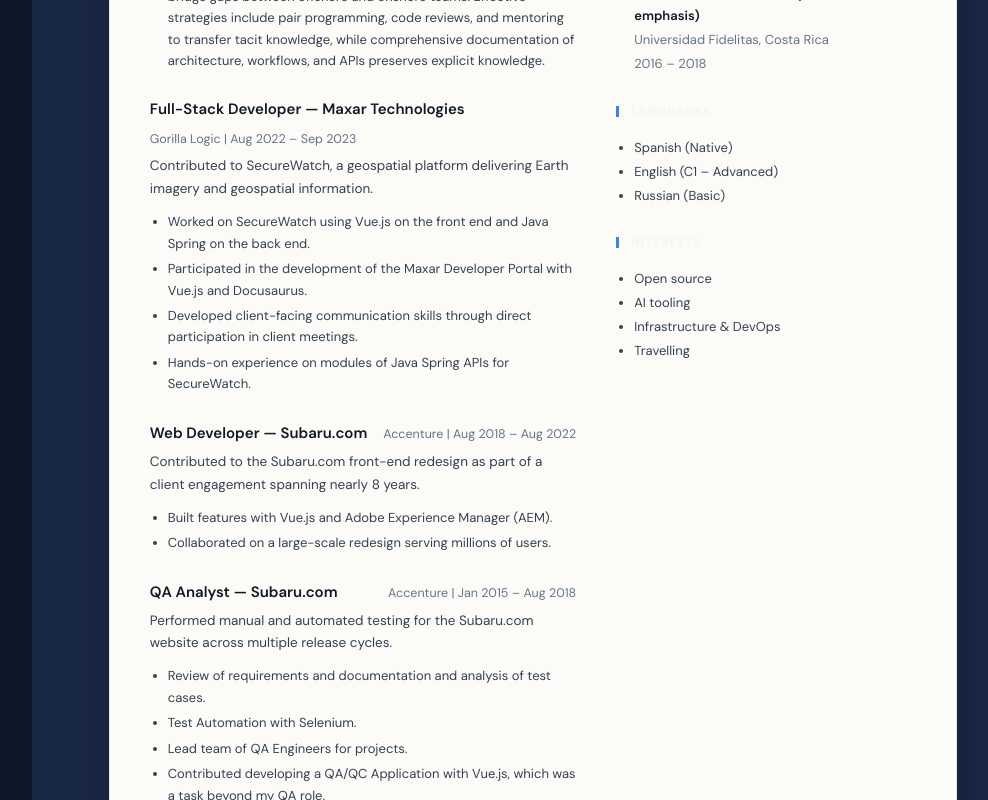
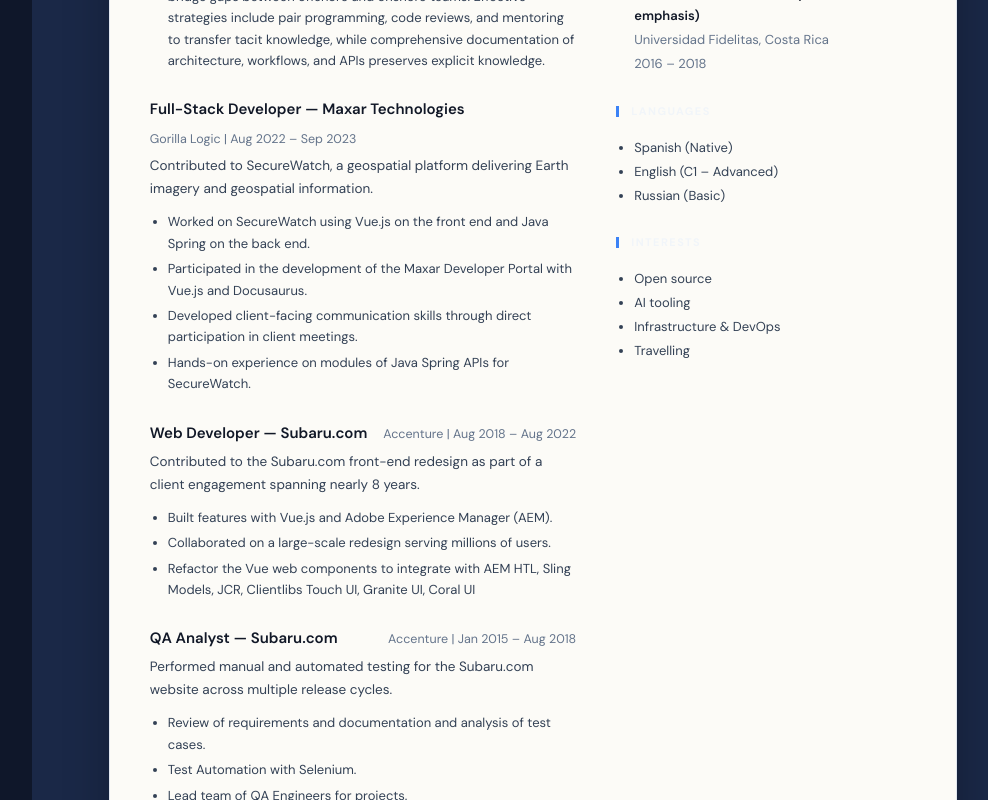
Before and after one commit to rmontero90/portfolio, a React (Vite) app: page / in a window 1280 px wide. Shown: the part 3599-4399 px from the top of the page, without its empty margins (246-1234 px from the left). Built offline with nearby package versions, Linux system fonts and the light colour scheme.

Commit message:
Update ResumeInfo.tsx

```diff
--- a/src/data/ResumeInfo.tsx
+++ b/src/data/ResumeInfo.tsx
@@ -136,7 +136,7 @@
       "Maintained and enhanced an Automotive Enterprise Client's global Account Identity pages on Azure, supporting users across the Americas, Asia, Europe, and the UAE.",
       "Built front-end features with Vanilla JavaScript in a large-scale, multi-region enterprise application.",
       "Implemented Adobe Analytics tagging tailored by region, country, and language.",
-      "Hands-on experience on Python APIs",
+      "Hands-on experience on Python APIs.",
       "Gave training and knowledge transfer for software development teams in India involves structured approaches that combine documentation, collaborative practices, and formal upskilling to bridge gaps between offshore and onshore teams.  Effective strategies include pair programming, code reviews, and mentoring to transfer tacit knowledge, while comprehensive documentation of architecture, workflows, and APIs preserves explicit knowledge. ",
     ],
   },
@@ -162,6 +162,7 @@
     bullets: [
       "Built features with Vue.js and Adobe Experience Manager (AEM).",
       "Collaborated on a large-scale redesign serving millions of users.",
+      "Refactor the Vue web components to integrate with AEM HTL, Sling Models, JCR, Clientlibs Touch UI, Granite UI, Coral UI",
     ],
   },
   {
```
